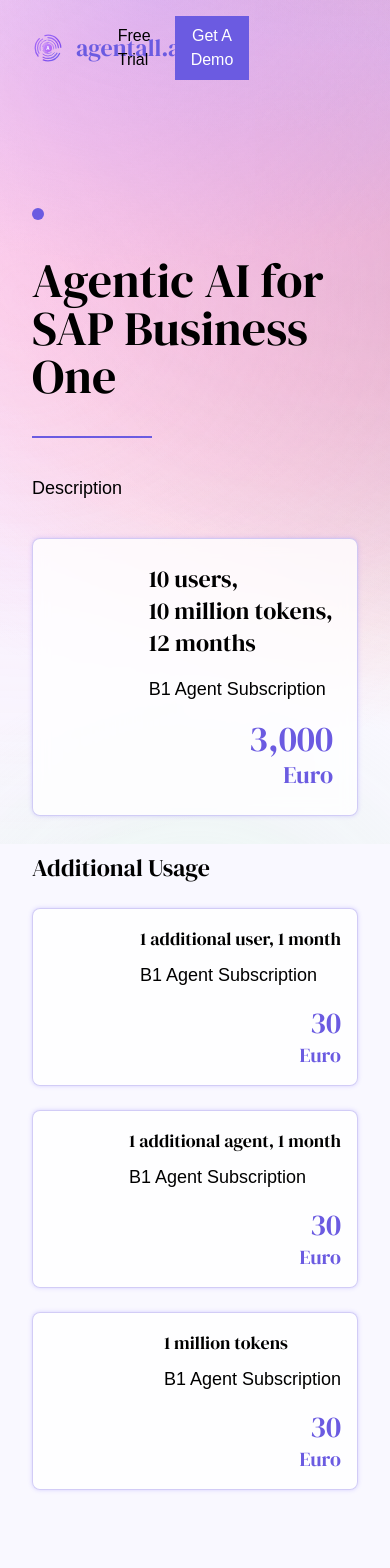
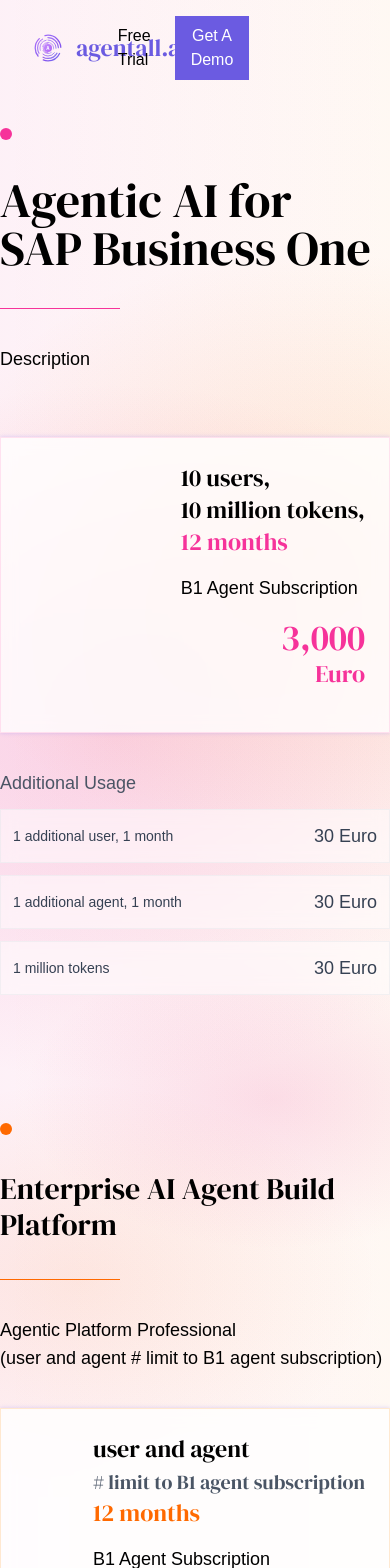
Before and after one commit to ReneeDress/agentall.ai, a Next.js app: page /agentall.ai/pricing in a window 390 px wide. Shown: the top 1568 px of the page. Built offline with nearby package versions, Linux system fonts and the light colour scheme.

Commit message:
style: 添加粉色和橙色高亮效果，优化定价页面背景动画和组件样式

```diff
--- a/app/globals.css
+++ b/app/globals.css
@@ -475,3 +475,150 @@
 .animate-gradient {
   animation: gradient ease infinite;
 }
+
+/* 粉色高亮效果 */
+.group:hover .group-hover\:before\:animate-highlight-pink-1::before {
+  content: "";
+  position: absolute;
+  left: 0;
+  top: 50%;
+  transform: translateY(-50%);
+  height: 80%;
+  background-color: rgba(236, 72, 153, 0.25);
+  animation: highlight-1 0.3s ease-out forwards;
+  z-index: -1;
+  max-width: 100%;
+}
+
+.group:hover .group-hover\:before\:animate-highlight-pink-2::before {
+  content: "";
+  position: absolute;
+  left: 0;
+  top: 50%;
+  transform: translateY(-50%);
+  height: 80%;
+  background-color: rgba(236, 72, 153, 0.25);
+  animation: highlight-2 0.3s ease-out 0.1s forwards;
+  z-index: -1;
+  max-width: 100%;
+}
+
+/* 橙色高亮效果 */
+.group:hover .group-hover\:before\:animate-highlight-orange-1::before {
+  content: "";
+  position: absolute;
+  left: 0;
+  top: 50%;
+  transform: translateY(-50%);
+  height: 80%;
+  background-color: rgba(249, 115, 22, 0.25);
+  animation: highlight-1 0.3s ease-out forwards;
+  z-index: -1;
+  max-width: 100%;
+}
+
+.group:hover .group-hover\:before\:animate-highlight-orange-2::before {
+  content: "";
+  position: absolute;
+  left: 0;
+  top: 50%;
+  transform: translateY(-50%);
+  height: 80%;
+  background-color: rgba(249, 115, 22, 0.25);
+  animation: highlight-2 0.3s ease-out 0.1s forwards;
+  z-index: -1;
+  max-width: 100%;
+}
+
+/* Pricing页面弥散背景动画 */
+@keyframes drift-left {
+  0% {
+    background: radial-gradient(
+        ellipse 800px 600px at 20% 30%,
+        rgba(236, 72, 153, 0.15) 0%,
+        transparent 50%
+      ),
+      radial-gradient(
+        ellipse 600px 400px at 80% 70%,
+        rgba(236, 72, 153, 0.1) 0%,
+        transparent 50%
+      ),
+      linear-gradient(to right, rgba(236, 72, 153, 0.05), transparent);
+  }
+  50% {
+    background: radial-gradient(
+        ellipse 900px 700px at 30% 40%,
+        rgba(236, 72, 153, 0.2) 0%,
+        transparent 50%
+      ),
+      radial-gradient(
+        ellipse 500px 300px at 70% 60%,
+        rgba(236, 72, 153, 0.15) 0%,
+        transparent 50%
+      ),
+      linear-gradient(to right, rgba(236, 72, 153, 0.08), transparent);
+  }
+  100% {
+    background: radial-gradient(
+        ellipse 800px 600px at 20% 30%,
+        rgba(236, 72, 153, 0.15) 0%,
+        transparent 50%
+      ),
+      radial-gradient(
+        ellipse 600px 400px at 80% 70%,
+        rgba(236, 72, 153, 0.1) 0%,
+        transparent 50%
+      ),
+      linear-gradient(to right, rgba(236, 72, 153, 0.05), transparent);
+  }
+}
+
+@keyframes drift-right {
+  0% {
+    background: radial-gradient(
+        ellipse 800px 600px at 80% 30%,
+        rgba(249, 115, 22, 0.15) 0%,
+        transparent 50%
+      ),
+      radial-gradient(
+        ellipse 600px 400px at 20% 70%,
+        rgba(249, 115, 22, 0.1) 0%,
+        transparent 50%
+      ),
+      linear-gradient(to left, rgba(249, 115, 22, 0.05), transparent);
+  }
+  50% {
+    background: radial-gradient(
+        ellipse 900px 700px at 70% 40%,
+        rgba(249, 115, 22, 0.2) 0%,
+        transparent 50%
+      ),
+      radial-gradient(
+        ellipse 500px 300px at 30% 60%,
+        rgba(249, 115, 22, 0.15) 0%,
+        transparent 50%
+      ),
+      linear-gradient(to left, rgba(249, 115, 22, 0.08), transparent);
+  }
+  100% {
+    background: radial-gradient(
+        ellipse 800px 600px at 80% 30%,
+        rgba(249, 115, 22, 0.15) 0%,
+        transparent 50%
+      ),
+      radial-gradient(
+        ellipse 600px 400px at 20% 70%,
+        rgba(249, 115, 22, 0.1) 0%,
+        transparent 50%
+      ),
+      linear-gradient(to left, rgba(249, 115, 22, 0.05), transparent);
+  }
+}
+
+.drift-left {
+  animation: drift-left 20s ease-in-out infinite;
+}
+
+.drift-right {
+  animation: drift-right 25s ease-in-out infinite;
+}
--- a/app/pricing/page.tsx
+++ b/app/pricing/page.tsx
@@ -3,85 +3,87 @@
 
 export default function Pricing() {
     return (
-        <div className="min-h-screen">
+        <div className="min-h-screen bg-white">
             <Navigation currentPage="pricing" />
 
             {/* Hero Section */}
-            <section className="gradient-hero min-h-screen flex items-center justify-center pt-20">
-                <div className="max-w-7xl mx-auto px-8 py-24">
+            <section className="min-h-screen flex items-center justify-center pt-0 relative bg-white">
+                {/* 左侧粉色弥散背景 */}
+                <div className="absolute inset-0 drift-left z-0"></div>
+                {/* 右侧橙色弥散背景 */}
+                <div className="absolute inset-0 drift-right z-0"></div>
+                <div className="max-w-7xl mx-auto py-24 relative z-10">
                     <div className="flex flex-col lg:flex-row justify-center gap-16">
                         {/* B1 Agent Subscription Card */}
                         <div className="flex-1 max-w-lg space-y-9 py-8">
                             <div className="flex items-center space-x-2">
-                                <div className="w-3 h-3 bg-primary rounded-full"></div>
+                                <div className="w-3 h-3 bg-pink-500 rounded-full"></div>
                             </div>
                             <h2 className="text-5xl font-serif-display text-black">
                                 Agentic AI for<br />
                                 SAP Business One
                             </h2>
-                            <div className="w-30 h-px bg-primary dashed-border"></div>
-                            <p className="text-lg text-black">Description</p>
+                            <div className="w-30 h-px bg-pink-500 solid-border"></div>
+                            <p className="text-lg text-black h-14 flex items-start">
+                                Description
+                            </p>
 
                             {/* Main Pricing Card */}
-                            <div className="bg-white/80 backdrop-blur-sm rounded-lg p-6 lg:p-8 border border-primary/30 card-shadow-small">
+                            <div className="bg-white/80 backdrop-blur-sm p-6 lg:p-8 border border-pink-300/30 card-shadow-small transition-all duration-500 hover:bg-white/90 hover:scale-105 hover:shadow-2xl hover:shadow-pink-500/20 cursor-pointer group">
                                 <div className="flex flex-col lg:flex-row justify-between items-end gap-4">
                                     <div className="space-y-4">
                                         <h3 className="text-2xl lg:text-4xl font-serif-display text-black">
                                             10 users,<br />
                                             10 million tokens,<br />
-                                            12 months
+                                            <span className="text-pink-500">12 months</span>
                                         </h3>
                                         <p className="text-lg text-black">B1 Agent Subscription</p>
                                     </div>
-                                    <div className="text-right">
-                                        <div className="text-4xl lg:text-6xl font-serif-display text-primary">3,000</div>
-                                        <div className="text-2xl lg:text-4xl font-serif-display text-primary">Euro</div>
+                                    <div className="text-right w-32">
+                                        <div className="text-4xl lg:text-5xl font-serif-display text-pink-500 relative inline-block group-hover:before:animate-highlight-pink-1">3,000</div>
+                                        <div className="text-2xl lg:text-3xl font-serif-display text-pink-500 relative inline-block group-hover:before:animate-highlight-pink-2">Euro</div>
                                     </div>
                                 </div>
+                                {/* 底部线条动画 */}
+                                <div className="w-0 group-hover:w-full h-0.5 bg-pink-500 transition-all duration-500 mt-4"></div>
                             </div>
 
                             {/* Additional Usage Section */}
-                            <div className="space-y-6">
-                                <h3 className="text-2xl lg:text-4xl font-serif-display text-black">Additional Usage</h3>
+                            <div className="space-y-3">
+                                <h3 className="text-lg text-gray-600">Additional Usage</h3>
 
                                 {/* Additional User */}
-                                <div className="bg-white/80 backdrop-blur-sm rounded-lg p-4 lg:p-6 border border-primary/30 card-shadow-small">
-                                    <div className="flex flex-col lg:flex-row justify-between items-end gap-4">
-                                        <div className="space-y-2">
-                                            <p className="text-lg lg:text-2xl font-serif-display text-black">1 additional user, 1 month</p>
-                                            <p className="text-lg text-black">B1 Agent Subscription</p>
+                                <div className="bg-white/50 backdrop-blur-sm p-3 border border-gray-200/50 hover:bg-white/70 hover:shadow-md transition-all duration-300 cursor-pointer group">
+                                    <div className="flex justify-between items-center">
+                                        <div>
+                                            <p className="text-sm text-gray-700 relative inline-block group-hover:before:animate-highlight-pink-1">1 additional user, 1 month</p>
                                         </div>
                                         <div className="text-right">
-                                            <div className="text-3xl lg:text-5xl font-serif-display text-primary">30</div>
-                                            <div className="text-xl lg:text-2xl font-serif-display text-primary">Euro</div>
+                                            <div className="text-lg font-medium text-gray-700">30 Euro</div>
                                         </div>
                                     </div>
                                 </div>
 
                                 {/* Additional Agent */}
-                                <div className="bg-white/80 backdrop-blur-sm rounded-lg p-4 lg:p-6 border border-primary/30 card-shadow-small">
-                                    <div className="flex flex-col lg:flex-row justify-between items-end gap-4">
-                                        <div className="space-y-2">
-                                            <p className="text-lg lg:text-2xl font-serif-display text-black">1 additional agent, 1 month</p>
-                                            <p className="text-lg text-black">B1 Agent Subscription</p>
+                                <div className="bg-white/50 backdrop-blur-sm p-3 border border-gray-200/50 hover:bg-white/70 hover:shadow-md transition-all duration-300 cursor-pointer group">
+                                    <div className="flex justify-between items-center">
+                                        <div>
+                                            <p className="text-sm text-gray-700 relative inline-block group-hover:before:animate-highlight-pink-1">1 additional agent, 1 month</p>
                                         </div>
                                         <div className="text-right">
-                                            <div className="text-3xl lg:text-5xl font-serif-display text-primary">30</div>
-                                            <div className="text-xl lg:text-2xl font-serif-display text-primary">Euro</div>
+                                            <div className="text-lg font-medium text-gray-700">30 Euro</div>
                                         </div>
                                     </div>
                                 </div>
 
                                 {/* Additional Tokens */}
-                                <div className="bg-white/80 backdrop-blur-sm rounded-lg p-4 lg:p-6 border border-primary/30 card-shadow-small">
-                                    <div className="flex flex-col lg:flex-row justify-between items-end gap-4">
-                                        <div className="space-y-2">
-                                            <p className="text-lg lg:text-2xl font-serif-display text-black">1 million tokens</p>
-                                            <p className="text-lg text-black">B1 Agent Subscription</p>
+                                <div className="bg-white/50 backdrop-blur-sm p-3 border border-gray-200/50 hover:bg-white/70 hover:shadow-md transition-all duration-300 cursor-pointer group">
+                                    <div className="flex justify-between items-center">
+                                        <div>
+                                            <p className="text-sm text-gray-700 relative inline-block group-hover:before:animate-highlight-pink-1">1 million tokens</p>
                                         </div>
                                         <div className="text-right">
-                                            <div className="text-3xl lg:text-5xl font-serif-display text-primary">30</div>
-                                            <div className="text-xl lg:text-2xl font-serif-display text-primary">Euro</div>
+                                            <div className="text-lg font-medium text-gray-700">30 Euro</div>
                                         </div>
                                     </div>
                                 </div>
@@ -91,33 +93,35 @@
                         {/* Enterprise AI Agent Build Platform Card */}
                         <div className="flex-1 max-w-lg space-y-9 py-8">
                             <div className="flex items-center space-x-2">
-                                <div className="w-3 h-3 bg-primary rounded-full"></div>
+                                <div className="w-3 h-3 bg-orange-500 rounded-full"></div>
                             </div>
                             <h2 className="text-3xl lg:text-5xl font-serif-display text-black">
                                 Enterprise AI Agent Build Platform
                             </h2>
-                            <div className="w-30 h-px bg-primary dashed-border"></div>
-                            <p className="text-lg text-black">
+                            <div className="w-30 h-px bg-orange-500 solid-border"></div>
+                            <p className="text-lg text-black h-14 flex items-start">
                                 Agentic Platform Professional<br />
                                 (user and agent # limit to B1 agent subscription)
                             </p>
 
                             {/* Enterprise Pricing Card */}
-                            <div className="bg-white/80 backdrop-blur-sm rounded-lg p-6 lg:p-8 border border-primary/30 card-shadow-small">
+                            <div className="bg-white/80 backdrop-blur-sm p-6 lg:p-8 border border-orange-300/30 card-shadow-small transition-all duration-500 hover:bg-white/90 hover:scale-105 hover:shadow-2xl hover:shadow-orange-500/20 cursor-pointer group">
                                 <div className="flex flex-col lg:flex-row justify-between items-end gap-4">
                                     <div className="space-y-4">
                                         <h3 className="text-2xl lg:text-4xl font-serif-display text-black">
                                             user and agent<br />
-                                            # limit to B1 agent subscription<br />
-                                            12 months
+                                            <span className="text-xl text-gray-600 mt-[16px]"># limit to B1 agent subscription</span><br />
+                                            <span className="text-orange-500">12 months</span>
                                         </h3>
                                         <p className="text-lg text-black">B1 Agent Subscription</p>
                                     </div>
-                                    <div className="text-right">
-                                        <div className="text-4xl lg:text-6xl font-serif-display text-primary">2,000</div>
-                                        <div className="text-2xl lg:text-4xl font-serif-display text-primary">Euro</div>
+                                    <div className="text-right w-32">
+                                        <div className="text-4xl lg:text-5xl font-serif-display text-orange-500 relative inline-block group-hover:before:animate-highlight-orange-1">2,000</div>
+                                        <div className="text-2xl lg:text-3xl font-serif-display text-orange-500 relative inline-block group-hover:before:animate-highlight-orange-2">Euro</div>
                                     </div>
                                 </div>
+                                {/* 底部线条动画 */}
+                                <div className="w-0 group-hover:w-full h-0.5 bg-orange-500 transition-all duration-500 mt-4"></div>
                             </div>
                         </div>
                     </div>
```
